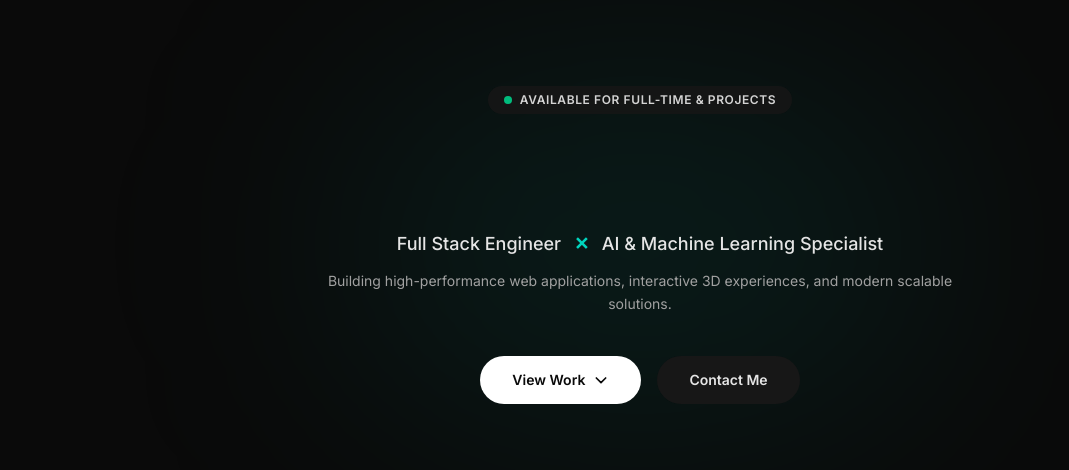
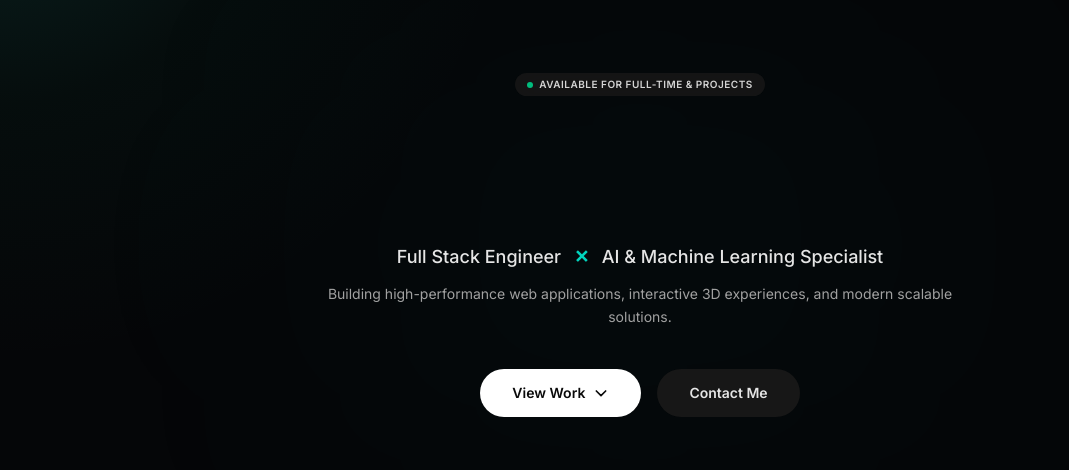
Before and after one commit to vishalsukhwall/Portfolio, a React (Vite) app: page / in a window 1280 px wide. Shown: the part 155-625 px from the top of the page, without its empty margins (0-1069 px from the left). Built offline with nearby package versions, Linux system fonts and the light colour scheme; no server answers.

Commit message:
features add on project section

```diff
--- a/src/components/Hero/Hero.tsx
+++ b/src/components/Hero/Hero.tsx
@@ -1,19 +1,42 @@
-import React from 'react';
+import React, { useState, useCallback } from 'react';
 import { cn } from '@utils/cn';
 import HeroContent from './HeroContent';
 
 const Hero: React.FC = () => {
+  const [mousePosition, setMousePosition] = useState({ x: 0, y: 0 });
+  const [isHovered, setIsHovered] = useState(false);
+
+  const handleMouseMove = useCallback((e: React.MouseEvent<HTMLElement>) => {
+    const rect = e.currentTarget.getBoundingClientRect();
+    setMousePosition({
+      x: e.clientX - rect.left,
+      y: e.clientY - rect.top,
+    });
+  }, []);
+
   return (
     <section
       id="home"
+      onMouseMove={handleMouseMove}
+      onMouseEnter={() => setIsHovered(true)}
+      onMouseLeave={() => setIsHovered(false)}
       className={cn(
         "relative min-h-screen w-full flex flex-col items-center justify-center",
-        "overflow-hidden bg-neutral-950 px-4 sm:px-6 lg:px-8"
+        "overflow-hidden bg-[#050608] px-4 sm:px-6 lg:px-8 selection:bg-teal-500/30"
       )}
     >
-      {/* Subtle Glow in background (Optional) */}
+      {/* Dynamic Green Cursor Spotlight Light */}
       <div
-        className="absolute top-1/2 left-1/2 -translate-x-1/2 -translate-y-1/2 w-[600px] h-[350px] bg-teal-500/10 rounded-full blur-[130px] pointer-events-none z-0"
+        className="pointer-events-none absolute -inset-px transition-opacity duration-300 z-0"
+        style={{
+          opacity: isHovered ? 1 : 0,
+          background: `radial-gradient(650px circle at ${mousePosition.x}px ${mousePosition.y}px, rgba(45, 212, 191, 0.14), rgba(16, 185, 129, 0.04) 40%, transparent 80%)`,
+        }}
+      />
+
+      {/* Subtle Static Center Glow */}
+      <div
+        className="absolute top-1/2 left-1/2 -translate-x-1/2 -translate-y-1/2 w-[600px] h-[350px] bg-teal-500/[0.04] rounded-full blur-[140px] pointer-events-none z-0"
       />
 
       {/* Centered Main Content */}
--- a/src/components/Hero/HeroContent.tsx
+++ b/src/components/Hero/HeroContent.tsx
@@ -1,7 +1,7 @@
 import React from 'react';
 import { motion, type Variants } from 'framer-motion';
 import { cn } from '@utils/cn';
-import { PORTFOLIO_NAME, PORTFOLIO_DESCRIPTION } from '@utils/constants';
+import { PORTFOLIO_DESCRIPTION } from '@utils/constants';
 import { usePreferredReducedMotion } from '@hooks/usePreferredReducedMotion';
 
 const HeroContent: React.FC = () => {
@@ -32,23 +32,25 @@ const HeroContent: React.FC = () => {
       variants={containerVariants}
     >
       {/* 1. Status Pill Badge */}
-      <motion.div
+     <motion.div
         variants={itemVariants}
-        className="inline-flex items-center gap-2 px-4 py-1.5 rounded-full bg-neutral-900/90 border border-neutral-800 text-neutral-300 text-xs font-semibold tracking-wider uppercase mb-8 shadow-sm backdrop-blur-md"
+        className="inline-flex items-center gap-1.5 px-3 py-1 rounded-full bg-neutral-900/90 border border-neutral-800 text-neutral-300 text-[10px] sm:text-[11px] font-semibold tracking-wider uppercase mb-6 shadow-sm backdrop-blur-md"
       >
-        <span className="w-2 h-2 rounded-full bg-emerald-500 animate-pulse" />
+        <span className="w-1.5 h-1.5 rounded-full bg-emerald-500 animate-pulse" />
         Available for Full-time & Projects
       </motion.div>
 
-      {/* 2. Massive Bold Center Name with Gradient & Dot */}
+      {/* 2. Micro-Adjusted Two-Line Name Heading (0.5 Down) */}
       <motion.h1
         variants={itemVariants}
-        className="text-6xl sm:text-7xl md:text-8xl lg:text-9xl font-extrabold tracking-tight mb-6 select-none"
+        className="text-5xl sm:text-[4.2rem] md:text-[5.2rem] lg:text-[7.5rem] font-extrabold tracking-tight mb-6 select-none leading-[1.03]"
       >
-        <span className="bg-gradient-to-b from-white via-neutral-100 to-neutral-400 bg-clip-text text-transparent">
-          {PORTFOLIO_NAME || 'Vishal Sukhwal'}
+        <span className="block bg-gradient-to-b from-white via-neutral-100 to-neutral-400 bg-clip-text text-transparent">
+          Vishal
         </span>
-        <span className="text-teal-400"></span>
+        <span className="block bg-gradient-to-b from-white via-neutral-200 to-neutral-500 bg-clip-text text-transparent">
+          Sukhwal
+        </span>
       </motion.h1>
 
       {/* 3. Subheadings & Description */}
```
